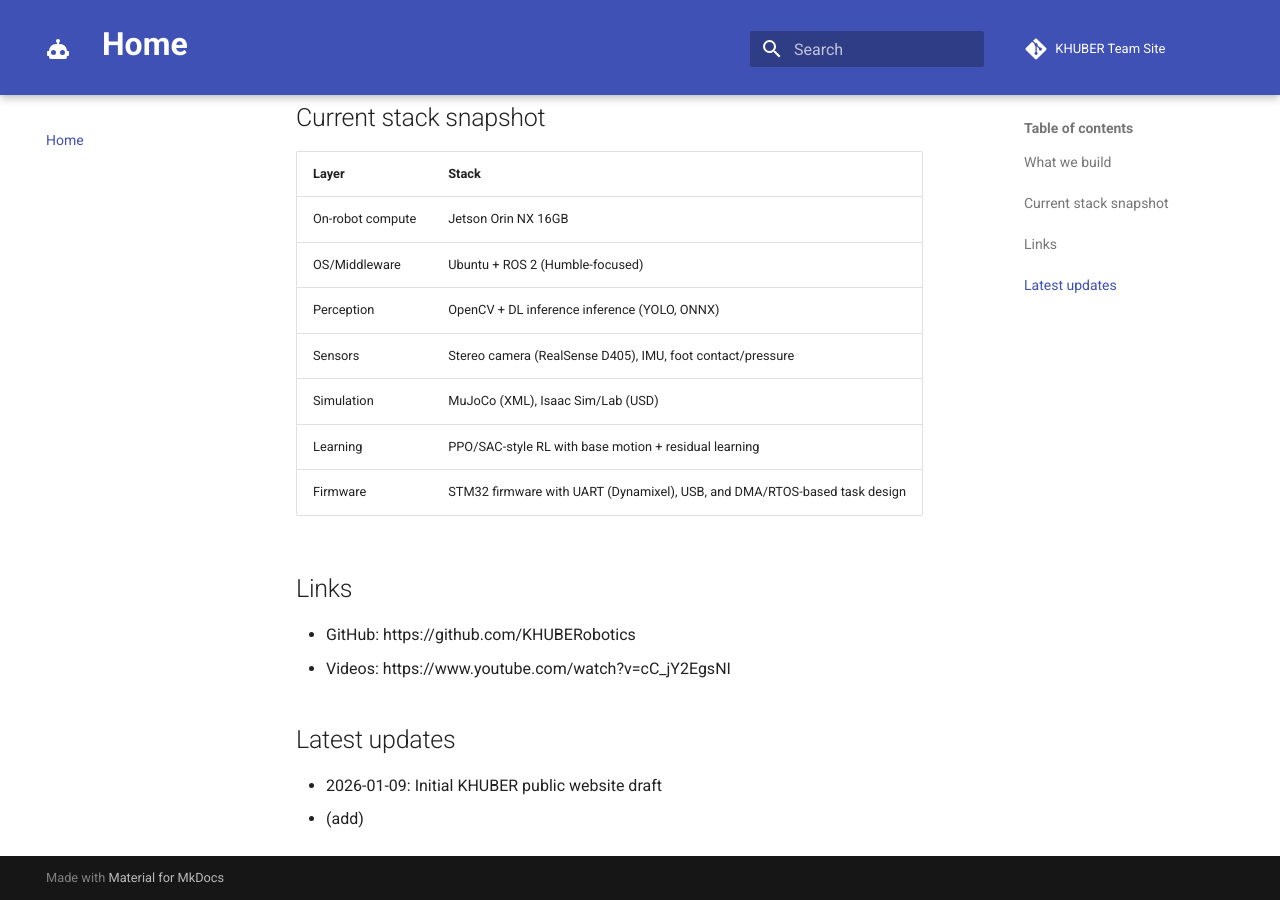
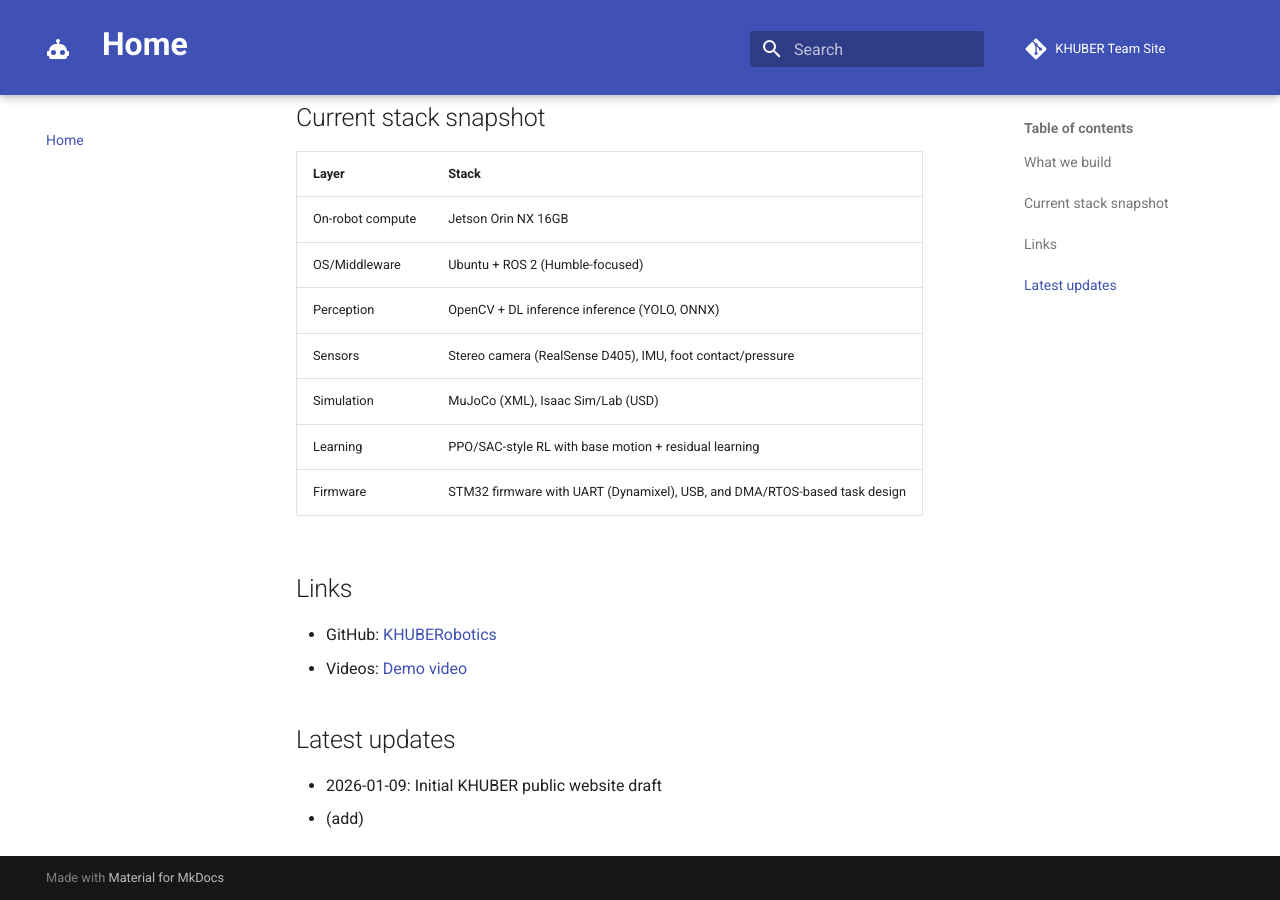
Before and after one commit to KHUBERobotics/KHUBER, an MkDocs documentation site: the page built from docs/index.md, in a window 1280 px wide and 900 px high, scrolled down 751 px. Built offline with MkDocs 1.6.1 and Material for MkDocs 9.7.7, drawn with Linux system fonts in a browser that asks for light colours; comment, search, counter and statistics services are not loaded.

Commit message:
Update index.md

```diff
--- a/docs/index.md
+++ b/docs/index.md
@@ -36,8 +36,8 @@ KHUBER is a robotics team based at Kyung Hee University, building **autonomous h
 | Firmware | STM32 firmware with UART (Dynamixel), USB, and DMA/RTOS-based task design |
 
 ## Links
-- GitHub: https://github.com/KHUBERobotics
-- Videos: https://www.youtube.com/watch?v=cC_jY2EgsNI
+- GitHub: [KHUBERobotics](https://github.com/KHUBERobotics)
+- Videos: [Demo video](https://www.youtube.com/watch?v=cC_jY2EgsNI)
 
 ## Latest updates
 - 2026-01-09: Initial KHUBER public website draft
```
